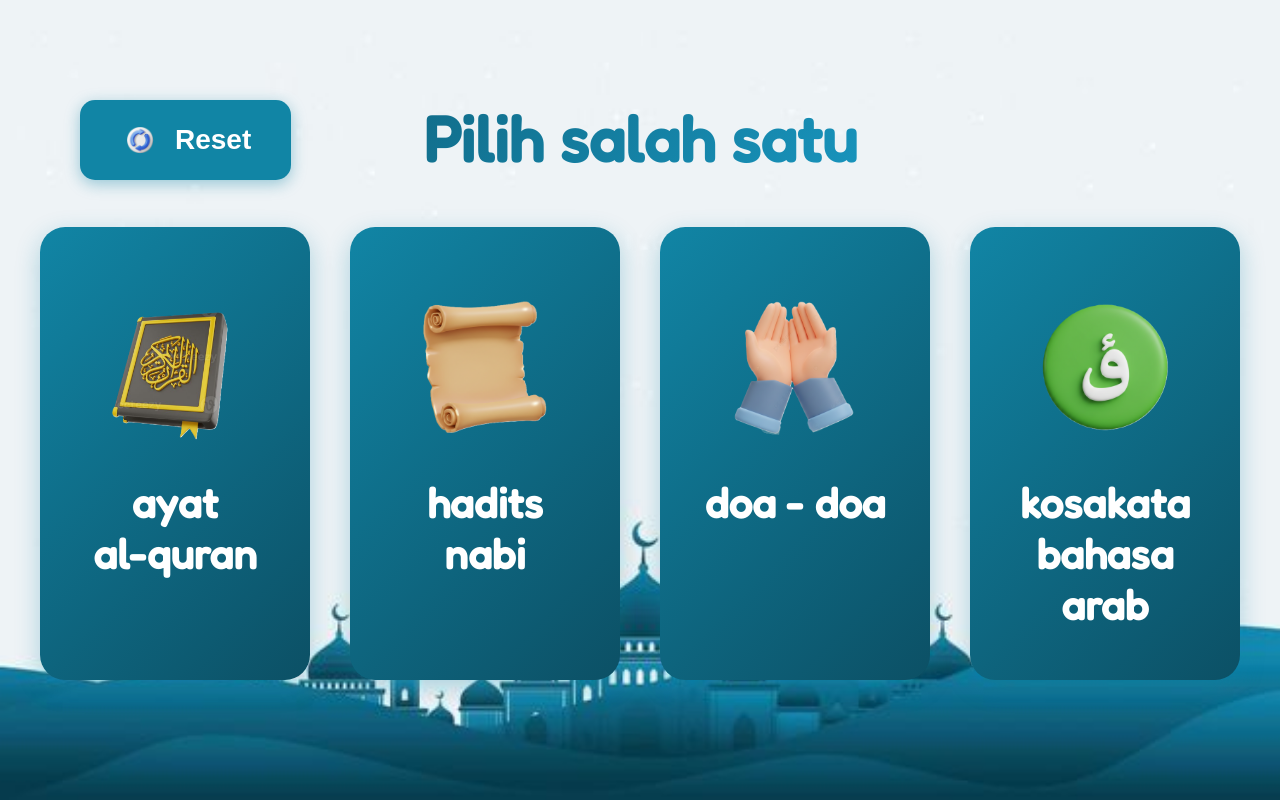
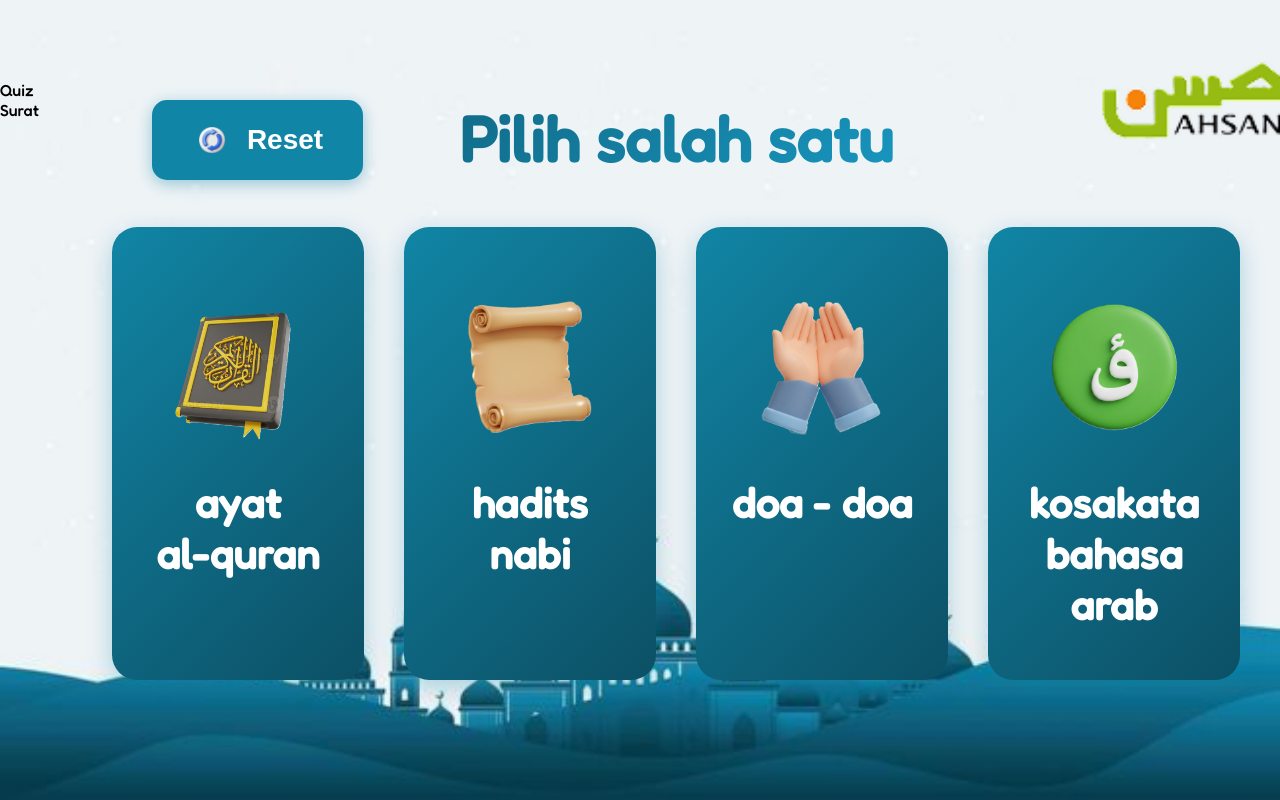
Before and after one commit to rupp150406/quiz-anak-alternative, a plain HTML site: page index.html in a window 1280 px wide. Drawn offline with Linux system fonts and the light colour scheme.

Commit message:
add copyright logo into our web

```diff
--- a/index.html
+++ b/index.html
@@ -4,9 +4,9 @@
     <meta charset="UTF-8">
     <meta name="viewport" content="width=device-width, initial-scale=1.0, maximum-scale=5.0, user-scalable=yes">
     <meta property="og:title" content="Quiz Surat">
-    <meta property="og:description" content="Quiz Surat untuk program ahsantv bersama abu sahla">
+    <meta property="og:description" content="Quiz Surat untuk program ahsantv bersama abu sahla cuma bisa dibuka buat browser PC kalo buka dihp beda tampilan">
     <meta property="og:image" content="https://quiz-anak-alternative.vercel.app/assets/preview.jpg">
-    <link rel="icon" type="image/png" sizes="32x32" href="assets/qurann.png">
+    <link rel="icon" type="image/png" sizes="32x32" href="assets/qurann.png>
 
     <title>Quiz Surat</title>
     <style>
@@ -29,7 +29,7 @@
             display: flex;
             justify-content: center;
             align-items: flex-start;
-            background-image: url('assets/background.jpg');
+            background-image: url('assets/backgrounddd.jpg');
             background-size: cover;
             background-position: center;
             background-repeat: no-repeat;
```
Also changed, not shown: assets/ahsan.png (added), assets/ahsann.png (added), assets/backgroundd.jpg (added), assets/backgrounddd.jpg (added), 1 other file.
